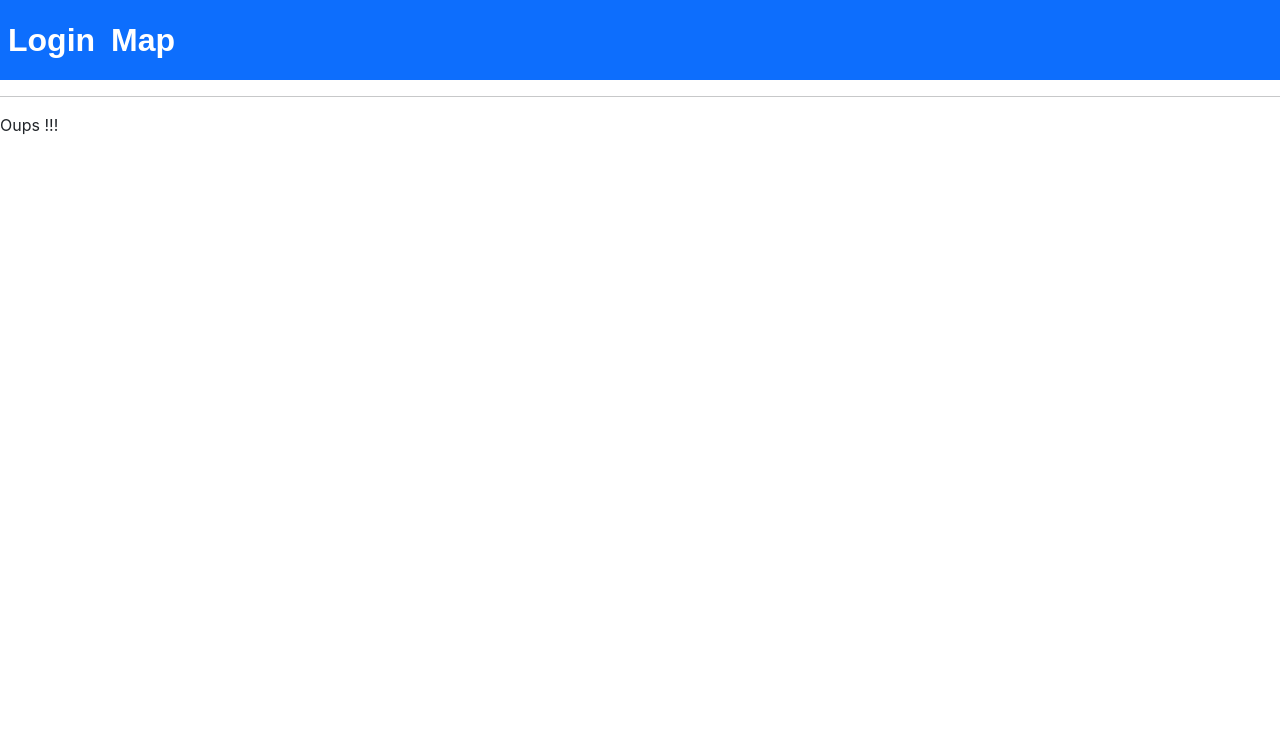
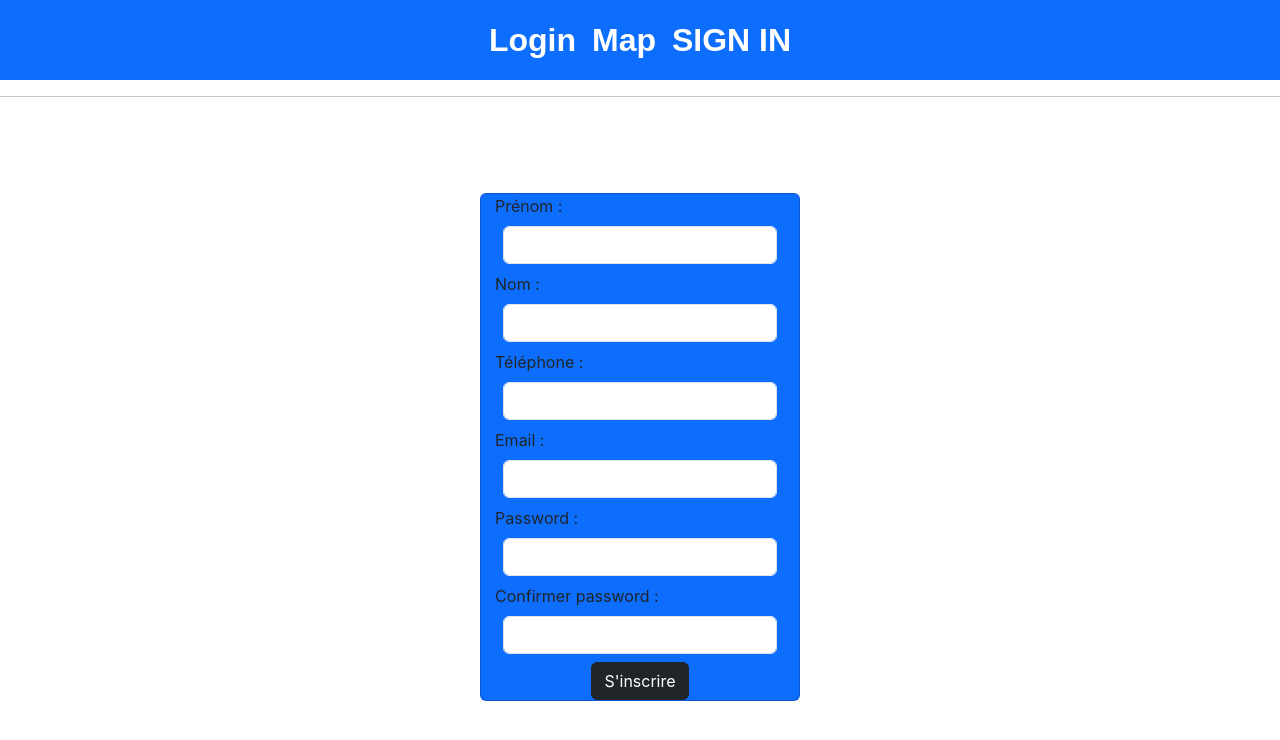
Before and after one commit to JRedxs/MSPR-BDD-B3, a React (Create React App) app in the folder MSPR-BDD-B3-WebApp/front/: page /Register in a window 1280 px wide. Shown: the top 740 px of the page. Built offline with nearby package versions, Linux system fonts and the light colour scheme.

Commit message:
Commit form register

```diff
--- a/MSPR-BDD-B3-WebApp/front/src/App.js
+++ b/MSPR-BDD-B3-WebApp/front/src/App.js
@@ -3,21 +3,25 @@ import './App.css';
 import LoginPage             from './components/Login';
 import Map                   from './components/Map';
 import NotFound              from './components/NotFound';
+import Register              from './components/Register';
 import {Routes, Route, Link} from 'react-router-dom';
 
 const App = () => {
   return (
       <div>
-          <nav className="navbar navbar-expand-lg navbar-light bg-primary">
+          <nav className="navbar navbar-expand-lg navbar-light bg-primary d-flex align-items-center justify-content-center">
           <ul className="navbar-nav mr-auto">
             <li><Link to="/" className="nav-link"> Login </Link></li>
             <li><Link to="/Map" className="nav-link">Map</Link></li>
+            <li><Link to="/Register" className="nav-link">SIGN IN</Link></li>
+
           </ul>
           </nav>
           <hr />
           <Routes>
             <Route exact path="" element={<LoginPage/>} />
             <Route path="Map" element={<Map/>} />
+            <Route path="/Register" element={<Register/>}/>
             <Route path="*" element={<NotFound/>}/>
           </Routes>
         </div>
--- a/MSPR-BDD-B3-WebApp/front/src/components/Login.js
+++ b/MSPR-BDD-B3-WebApp/front/src/components/Login.js
@@ -15,7 +15,8 @@ const LoginPage = () => {
                     </div>
                 </div>
             </div>
-            <div className="justify-content-center">
+            <div className="d-flex align-items-center justify-content-center">
+                <div className="card  card-color w-25 d-flex align-items-center justify-content-center">
                     <form>
                         <div className="mb-3">
                             <label for="exampleInputEmail1" className="form-label">Email address</label>
@@ -30,12 +31,13 @@ const LoginPage = () => {
                             <input type="checkbox" className="form-check-input" id="exampleCheck1"/>
                             <label className="form-check-label" for="exampleCheck1">Check me out</label>
                         </div>
+                        <div className="justify-content-center">
                             <button type="submit" className="btn btn-primary">Submit</button>
+                        </div>
                     </form>
+                </div>
             </div>
         </>
     )
 }
-
-
 export default LoginPage;
--- a/MSPR-BDD-B3-WebApp/front/src/components/Register.js
+++ b/MSPR-BDD-B3-WebApp/front/src/components/Register.js
@@ -0,0 +1,95 @@
+import React, {useState} from "react";
+import { useNavigate } from "react-router-dom";
+import '../styles/Register.css';
+
+
+const Register = () => {
+    const [firstName, setFirstName] = useState("");
+    const [lastName, setLastName] = useState("");
+    const [phone, setPhone] = useState("");
+    const [email, setEmail] = useState("");
+    const [password, setPassword] = useState("");
+    const [confirmPassword, setConfirmPassword] = useState("");
+    const NAVIGATE = useNavigate();
+
+    const handleSubmit = (event) => {
+      event.preventDefault();
+    };
+
+    return (
+        <>
+        <div className="d-flex align-items-center justify-content-center">
+        <div className="card  card-color w-25 d-flex align-items-center justify-content-center">
+                <form onSubmit={handleSubmit}>
+                    <div>
+                        <label className="form_label" htmlFor="firstName">Prénom :</label>
+                            <input
+                                className="form-control m-2 w-auto"
+                                type="text"
+                                id="firstName"
+                                value={firstName}
+                                onChange={(event) => setFirstName(event.target.value)}
+                            />
+                    </div>
+                        <div>
+                            <label htmlFor="lastName">Nom :</label>
+                            <input
+                                className="form-control m-2 w-auto"
+                                type="text"
+                                id="lastName"
+                                value={lastName}
+                                onChange={(event) => setLastName(event.target.value)}
+                            />
+                        </div>
+                        <div>
+                            <label htmlFor="phone">Téléphone :</label>
+                            <input
+                                className="form-control m-2 w-auto"
+                                type="tel"
+                                id="phone"
+                                value={phone}
+                                onChange={(event) => setPhone(event.target.value)}
+                            />
+                        </div>
+                        <div>
+                            <label htmlFor="email">Email :</label>
+                            <input
+                                className="form-control m-2 w-auto"
+                                type="email"
+                                id="email"
+                                value={email}
+                                onChange={(event) => setEmail(event.target.value)}
+                            />
+                        </div>
+                        <div>
+                            <label htmlFor="password">Password :</label>
+                            <input
+                                className="form-control m-2 w-auto"
+                                type="password"
+                                id="password"
+                                value={password}
+                                onChange={(event) => setPassword(event.target.value)}
+                            />
+                        </div>
+                        <div>
+                        <label htmlFor="confirmPassword">Confirmer password :</label>
+                            <input
+                                className="form-control m-2 w-auto"
+                                type="password"
+                                id="confirmPassword"
+                                value={confirmPassword}
+                                onChange={(event) => setConfirmPassword(event.target.value)}
+                            />
+                        </div>
+                        <div className="d-flex align-items-center justify-content-center">
+                            <button className="btn btn-dark" type="submit">S'inscrire</button>
+                        </div>
+                </form>
+            </div>
+        </div>
+
+        </>
+    )
+}
+
+export default Register;
--- a/MSPR-BDD-B3-WebApp/front/src/styles/Register.css
+++ b/MSPR-BDD-B3-WebApp/front/src/styles/Register.css
@@ -0,0 +1,4 @@
+.card-color{
+    background-color: rgb(13, 109, 253);
+    margin-top: 5em;
+}
```
Lines whose indentation alone changed are shown as unchanged.
